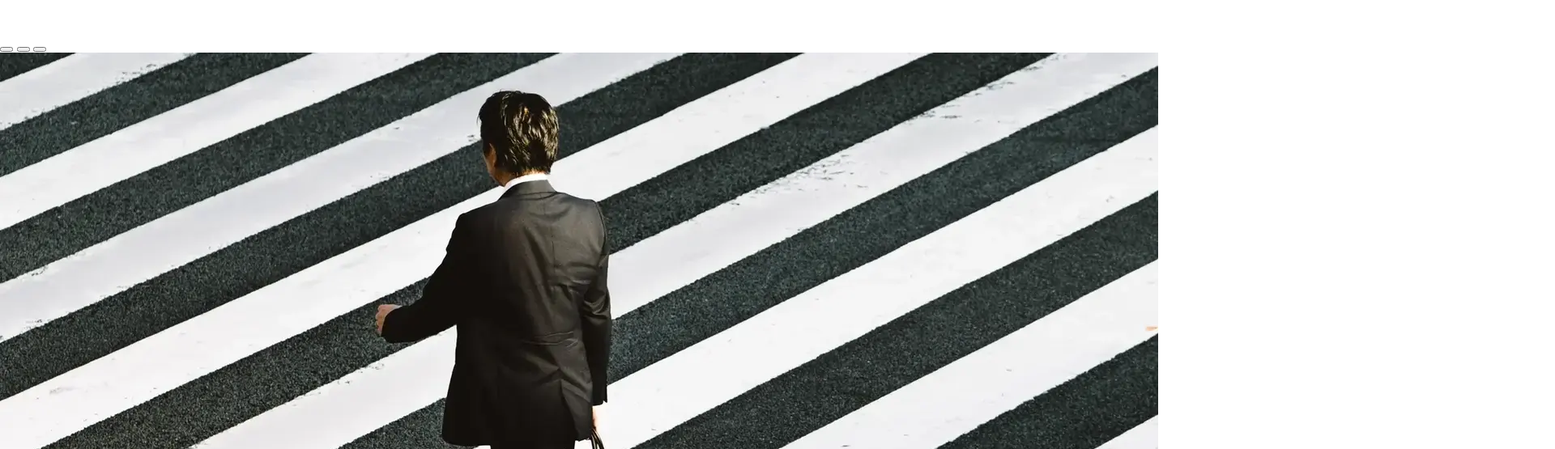
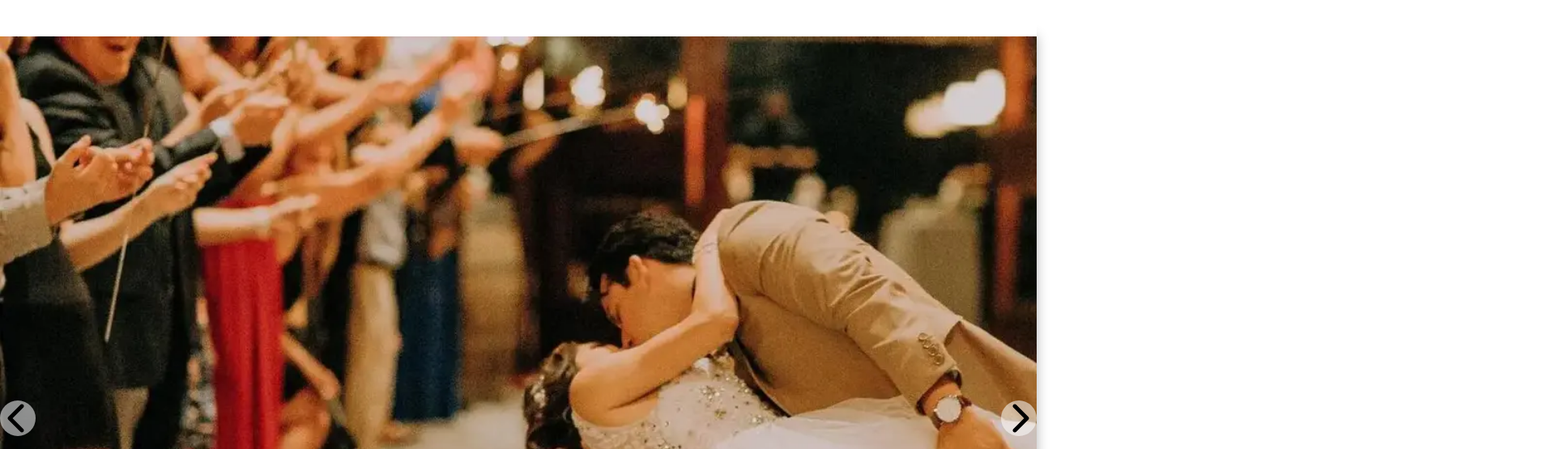
Before and after one commit to maxmart26/nina-carducci, a plain HTML site: page index.html in a window 1280 px wide. Shown: the part 81-636 px from the top of the page at 81% size, 1920 px wide, since content can reach past the window. Drawn offline with Linux system fonts and the light colour scheme.

Commit message:
pas fini

```diff
--- a/assets/style.css
+++ b/assets/style.css
@@ -22,3 +22,61 @@ nav i {
 .quote__author{
     font-size: 25px;
 }
+#container{
+    width: 100%;
+    height: 900px;
+    display: flex;
+    flex-direction: row;
+    flex-wrap: nowrap;
+}
+#carrousel{
+    width: 100%;
+    height: 900px;
+
+    box-shadow: 0 0 14px rgba(0, 0, 0, 0.3);
+    position: relative;
+    overflow: hidden;
+
+}
+
+.photo{
+    width: 2000px;
+    height: 900px;
+    margin: 0;
+    display: flex;
+    flex-direction: row;
+    flex-wrap: nowrap;
+    background-size:cover;
+}
+.bouton{
+    position: absolute;
+    width: 40px;
+    padding: 2px;
+    border-radius: 50%;
+    background-color: #ffffff8a;
+    cursor: pointer;
+    top: 450px;
+}
+#g{
+    left: 0;
+    opacity: 1.2;
+    transform: rotate(270deg);
+    transition: all 0.3s ease;
+}
+#d{
+    color: grey;
+    right: 0;
+    opacity: 1;
+    transform: rotate(90deg);
+    transition: all 0.3s ease;
+}
+#g:hover{
+    transform: rotate(270deg) scale(1.1);
+    opacity: 1;
+    transition: all 0.3s ease;
+}
+#d:hover{
+    transform: rotate(90deg) scale(1.1);
+    opacity: 1;
+    transition: all 0.3s ease;
+}
--- a/index.html
+++ b/index.html
@@ -92,41 +92,16 @@
 			<a class="social-link" href="https://www.instagram.com/ninacarducci.photo/?hl=fr" target="_blank"><img src="assets/images/instagram.png" alt="instagram"></a>
 	</nav>
 </header>
-<section id="header">
-	<div id="carouselExampleIndicators" class="carousel slide" data-bs-ride="carousel">
-		<div class="carousel-indicators">
-			<button type="button" data-bs-target="#carouselExampleIndicators" data-bs-slide-to="0" class="active" aria-current="true" aria-label="Slide 1"></button>
-			<button type="button" data-bs-target="#carouselExampleIndicators" data-bs-slide-to="1" aria-label="Slide 2"></button>
-			<button type="button" data-bs-target="#carouselExampleIndicators" data-bs-slide-to="2" aria-label="Slide 3"></button>
-		</div>
-		<div class="carousel-inner">
-			<div class="carousel-item active">
-				<img src="./assets/images/slider/ryoji-iwata-wUZjnOv7t0g-unsplash.webp" class="d-block w-100" alt="homme en costume">
-			</div>
-			<div class="carousel-item">
-				<img src="./assets/images/slider/nicholas-green-nPz8akkUmDI-unspl.webp" class="d-block w-100" alt="foule de monde dans un concerts">
-			</div>
-			<div class="carousel-item">
-				<img src="./assets/images/slider/edward-cisneros-3_h6-1NPDGw-unsp.webp" class="d-block w-100" alt="un mariage">
-			</div>
-		</div>
-		<button class="carousel-control-prev" type="button" data-bs-target="#carouselExampleIndicators" data-bs-slide="prev">
-			<span class="carousel-control-prev-icon" aria-hidden="true"></span>
-			<span class="visually-hidden">Previous</span>
-		</button>
-		<button class="carousel-control-next" type="button" data-bs-target="#carouselExampleIndicators" data-bs-slide="next">
-			<span class="carousel-control-next-icon" aria-hidden="true"></span>
-			<span class="visually-hidden">Next</span>
-		</button>
-	</div>
-</section>
 <section>
-	<div id="new-carousel">
-		<div id="new-container">
+	<div id="carrousel">
+		<div id="container">
+			<img src="./assets/images/slider/carousel1.webp" alt="">
+			<img src="./assets/images/slider/carousel2.webp" alt="">
+			<img src="./assets/images/slider/carousel3.webp" alt="">
 
 		</div>
-		<i class="fa-solid fa-chevron-up"></i>
-		<p>test</p>
+		<img src="./assets/images/chevron-up-solid.svg" class="bouton" id="d">
+		<img src="./assets/images/chevron-up-solid.svg" class="bouton" id="g">
 	</div>
 </section>
 <section id="about">
```
Also changed, not shown: assets/scripts.js (+27 -0 lines), assets/images/chevron-up-solid.svg (added), assets/images/slider/carousel1.webp (renamed from assets/images/slider/edward-cisneros-3_h6-1NPDGw-unsp.webp), assets/images/slider/carousel2.webp (renamed from assets/images/slider/nicholas-green-nPz8akkUmDI-unspl.webp), assets/images/slider/carousel3.webp (renamed from assets/images/slider/ryoji-iwata-wUZjnOv7t0g-unsplash.webp), assets/images/transparent-left-chevron-icon-solid-arrow-icon-60677a8a4fb494.4932147716173943143265.jpg (added).
